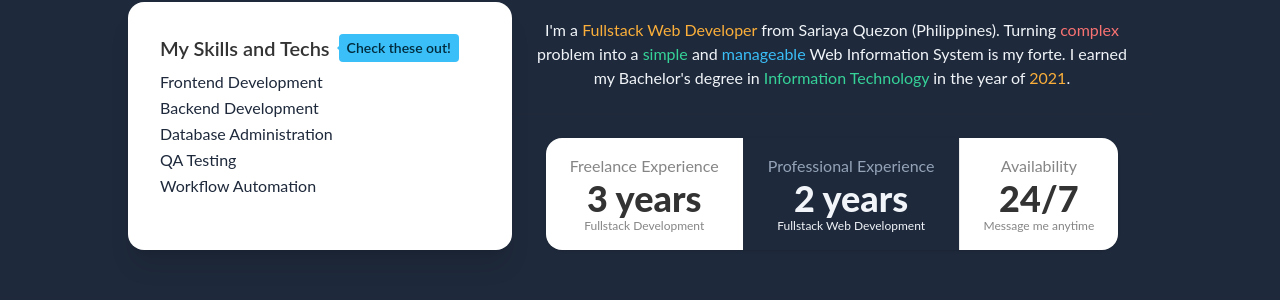
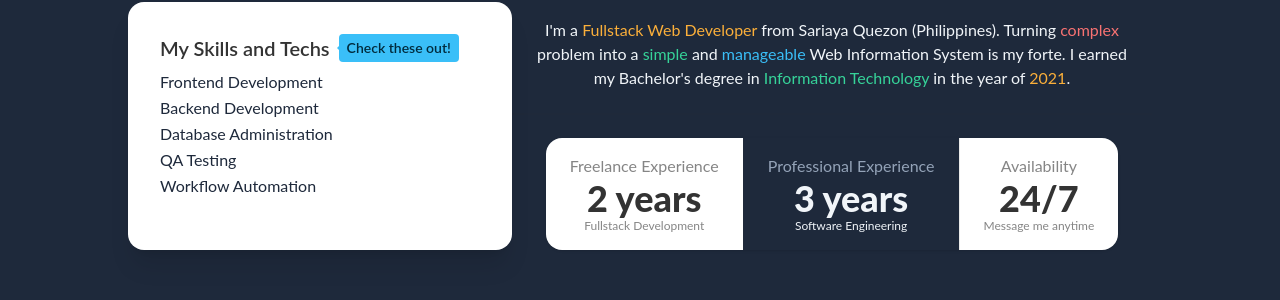
Before and after one commit to Jemsukie/react-portfolio, a React (Create React App) app: page / in a window 1280 px wide. Shown: the part 1056-1356 px from the top of the page. Built offline with nearby package versions, Linux system fonts and the light colour scheme.

Commit message:
refactor(): use object array to render stats

```diff
--- a/src/components/About/About.tsx
+++ b/src/components/About/About.tsx
@@ -63,27 +63,34 @@ const Par = () => {
 }
 
 const Stat = () => {
+    const stats = [
+        {
+            title: 'Freelance Experience',
+            value: '2 years',
+            desc: 'Fullstack Development'
+        },
+        {
+            title: 'Professional Experience',
+            value: '3 years',
+            desc: 'Software Engineering',
+            bg: 'bg-slate-800'
+        },
+        {
+            title: 'Availability',
+            value: '24/7',
+            desc: 'Message me anytime'
+        }
+    ]
+
     return (
         <div className="stats shadow stats-vertical md:stats-horizontal">
-
-            <div className="stat place-items-center">
-                <div className="stat-title">Freelance Experience</div>
-                <div className="stat-value">3 years</div>
-                <div className="stat-desc">Fullstack Development</div>
-            </div>
-
-            <div className="stat place-items-center bg-slate-800">
-                <div className="stat-title text-slate-400">Professional Experience</div>
-                <div className="stat-value  text-slate-100">2 years</div>
-                <div className="stat-desc  text-slate-100">Fullstack Web Development</div>
-            </div>
-
-            <div className="stat place-items-center">
-                <div className="stat-title">Availability</div>
-                <div className="stat-value">24/7</div>
-                <div className="stat-desc">Message me anytime</div>
-            </div>
-
+            {stats.map((s, idx) => {
+                return <div className={`stat place-items-center ${s.bg || ''}`} key={idx}>
+                    <div className={`stat-title ${s.bg ? 'text-slate-400' : ''}`}>{s.title}</div>
+                    <div className={`stat-value ${s.bg ? 'text-slate-100' : ''}`}>{s.value}</div>
+                    <div className={`stat-desc ${s.bg ? 'text-slate-100' : ''}`}>{s.desc}</div>
+                </div>
+            })}
         </div>
     )
 }
```
